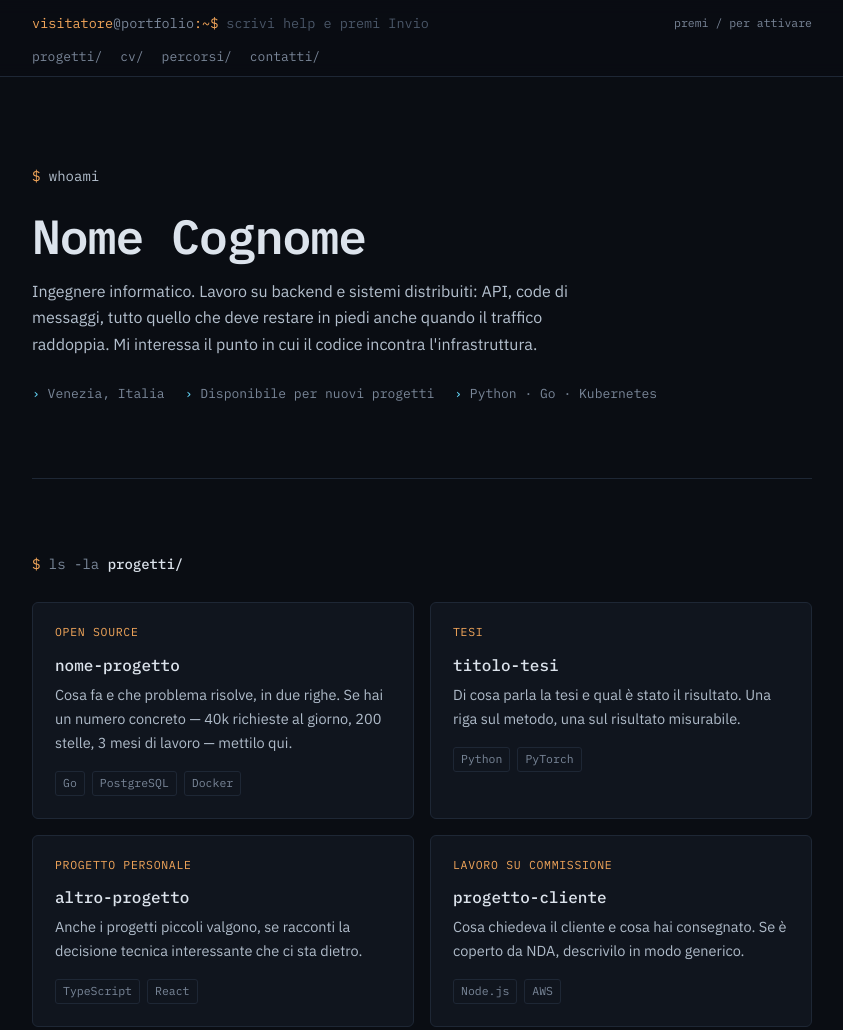
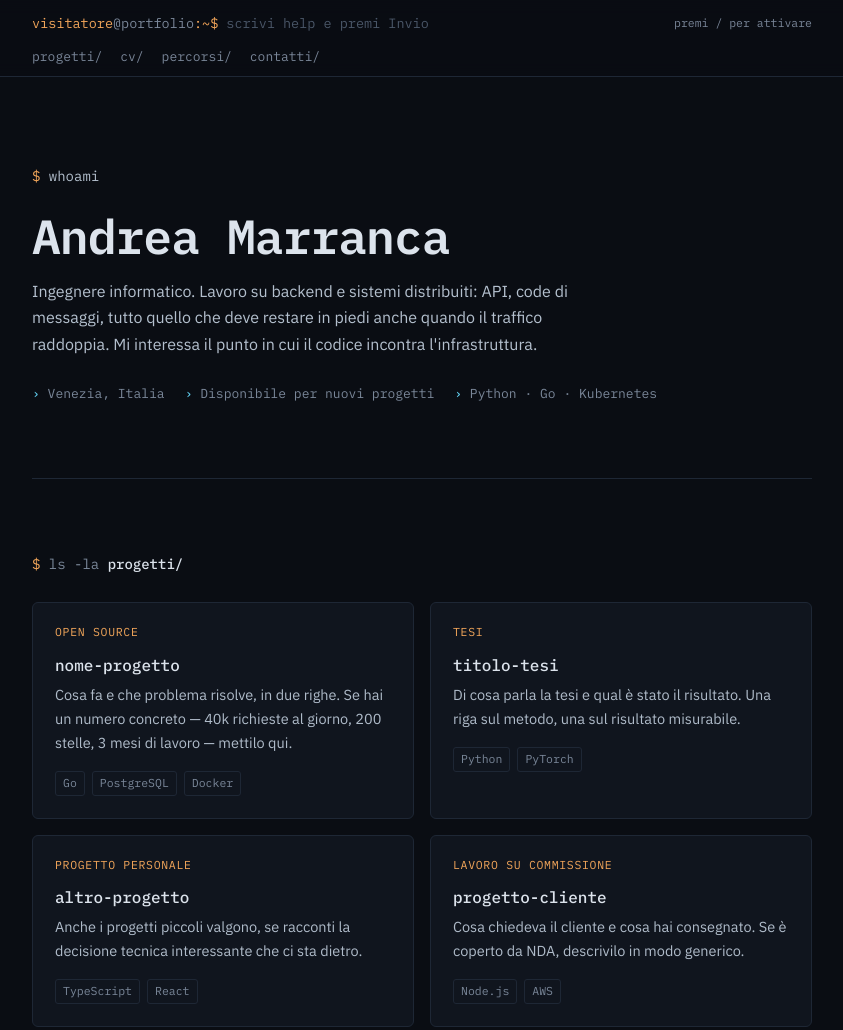
Before and after one commit to Andrymar02/Andrymar02.github.io, a plain HTML site: page index.html in a window 1280 px wide. Shown: the top 1030 px of the page, without its empty margins (218-1061 px from the left). Drawn offline with Linux system fonts and the light colour scheme.

Commit message:
Update name in hero section to 'Andrea Marranca'

```diff
--- a/index.html
+++ b/index.html
@@ -170,7 +170,7 @@
   <section class="hero" id="home">
     <p class="cmd-title">whoami</p>
     <!-- MODIFICA: il tuo nome. Il testo viene "digitato" al caricamento. -->
-    <h1><span id="typed" data-text="Nome Cognome"></span><span class="cursor" aria-hidden="true"></span></h1>
+    <h1><span id="typed" data-text="Andrea Marranca"></span><span class="cursor" aria-hidden="true"></span></h1>
     <!-- MODIFICA: due righe su chi sei e cosa fai davvero. Evita "appassionato di tecnologia". -->
     <p>Ingegnere informatico. Lavoro su backend e sistemi distribuiti: API, code di messaggi, tutto quello che deve restare in piedi anche quando il traffico raddoppia. Mi interessa il punto in cui il codice incontra l'infrastruttura.</p>
     <div class="meta">
```
